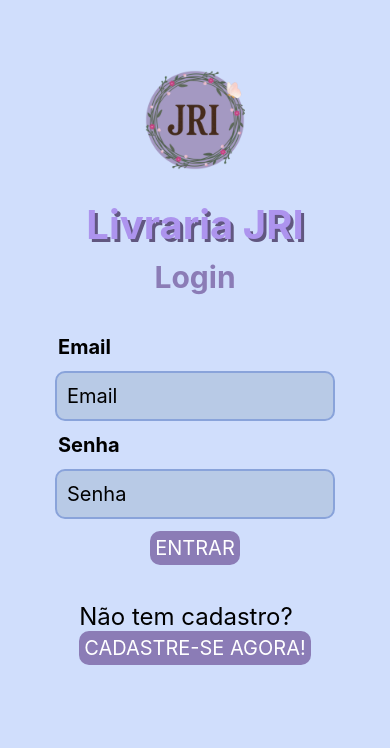
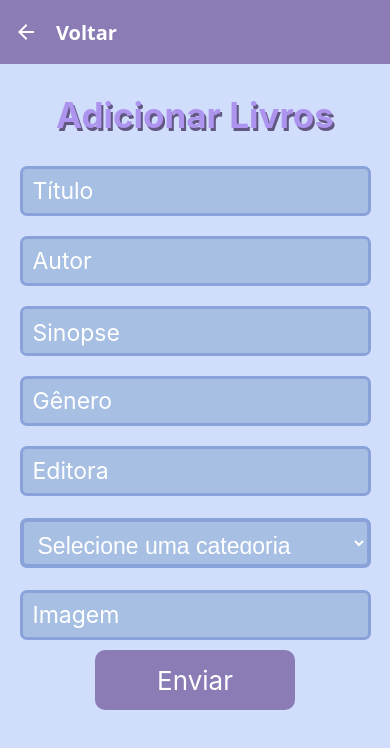
Before and after one commit to rawfaela/Livraria, a React Native app in the folder projetolivraria/: screen /AddLivros in a window 390 px wide. Shown: the top 748 px of the page. Built offline with nearby package versions, Linux system fonts and the light colour scheme; no server answers.

Commit message:
addlivros

```diff
--- a/projetolivraria/App.js
+++ b/projetolivraria/App.js
@@ -14,7 +14,7 @@
 import Livros from './Screens/Livros';
 import HQs from './Screens/HQs';
 import Favoritos from './Screens/Favoritos';
-import AddProdutos from './Screens/AddProdutos';
+import AddLivros from './Screens/AddLivros';
 
 import MaterialCommunityIcons from '@expo/vector-icons/MaterialCommunityIcons';
 import FontAwesome6 from '@expo/vector-icons/FontAwesome6';
@@ -83,7 +83,7 @@
           <Stack.Screen name='Cadastro' component={Cadastro} options={{ headerShown: false }} />
 
 
-          <Stack.Screen name='AddProdutos' component={AddProdutos} options={{ title: 'Voltar', headerTintColor: 'white', headerStyle: { backgroundColor: 'rgb(139, 124, 182)' } }} />
+          <Stack.Screen name='AddLivros' component={AddLivros} options={{ title: 'Voltar', headerTintColor: 'white', headerStyle: { backgroundColor: 'rgb(139, 124, 182)' } }} />
 
           <Stack.Screen name='BottomTabs' component={BottomTabs} options={{ headerShown: false }} />
 
--- a/projetolivraria/Screens/AddProdutos.js
+++ b/projetolivraria/Screens/AddLivros.js
@@ -4,7 +4,7 @@
 import { db } from "../controller";
 import { collection, addDoc } from 'firebase/firestore';
 
-export default function AddProdutos(){
+export default function AddLivros(){
     const [titulo, setTitulo] = useState("");
     const [autor, setAutor] = useState("");
     const [sinopse, setSinopse] = useState("");
@@ -54,7 +54,7 @@
 
     return(
         <View style={styles.container}>
-            <Text style={styles.titulo}>Adicionar Produtos</Text>
+            <Text style={styles.titulo}>Adicionar Livros</Text>
             <View style={{flex:1, alignItems: 'center'}}>
                 <TextInput style={styles.input} placeholder="Título" value={titulo} onChangeText={setTitulo}></TextInput>
                 <TextInput style={styles.input} placeholder="Autor" value={autor} onChangeText={setAutor}></TextInput>
--- a/projetolivraria/Screens/Login.js
+++ b/projetolivraria/Screens/Login.js
@@ -2,12 +2,8 @@
 import { useState } from 'react';
 import { signInWithEmailAndPassword } from 'firebase/auth';
 import { auth } from '../controller';
-
 import { errorFirebase } from '../Utils/AuthError';
 
-//tudo umas cor generica jeni procura uma paleta de cor e uma logo pra colocar
-
-//DECIDI  PALETA DE COR E LOGO
 export default function Login({ navigation }) {
 
     const [email, setEmail] = useState("");
@@ -18,7 +14,7 @@
         signInWithEmailAndPassword(auth, email, senha).then(userCredential => {
             if (email === 'adm@gmail.com'){
                 console.log('adm logado', userCredential.user.email);
-                navigation.navigate('AddProdutos', { screen: 'AddProdutos' });
+                navigation.navigate('AddLivros', { screen: 'AddLivros' });
             }
             else{
                 console.log('usuario logado', userCredential.user.email);
```
